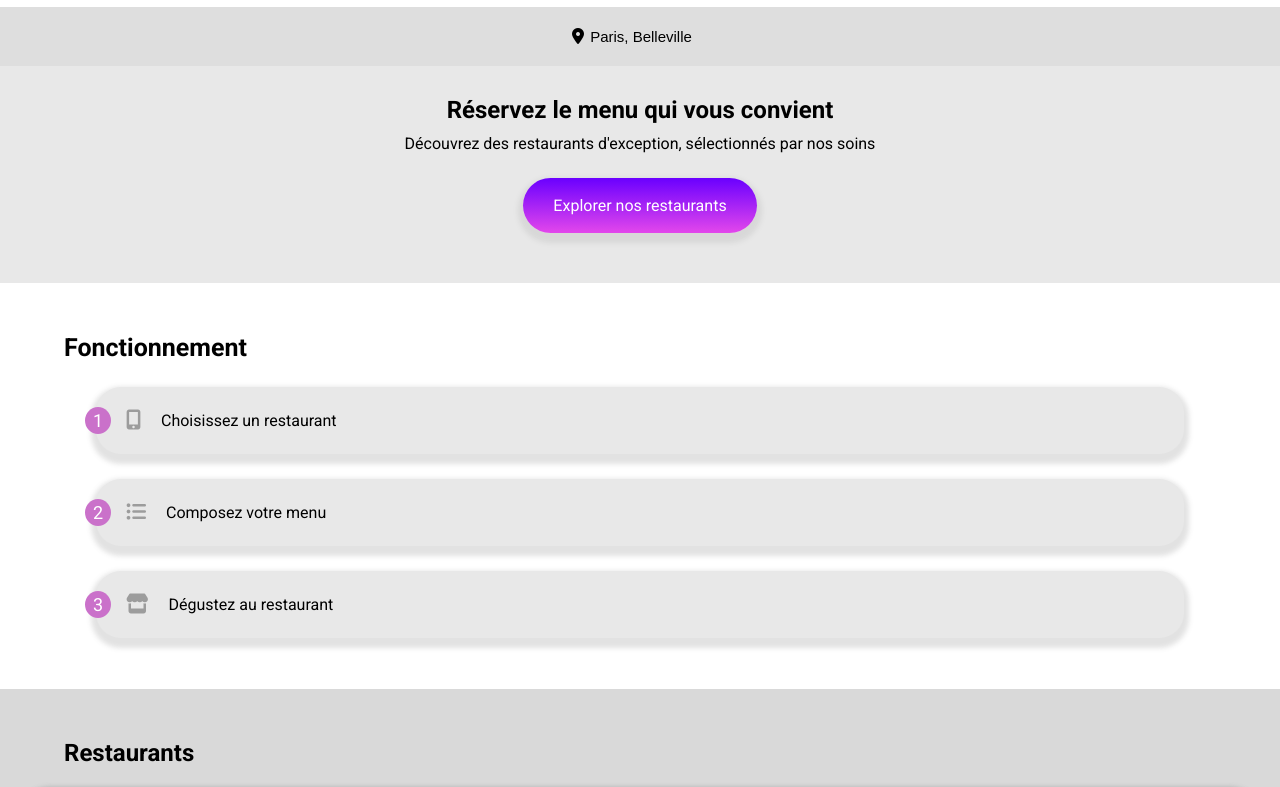
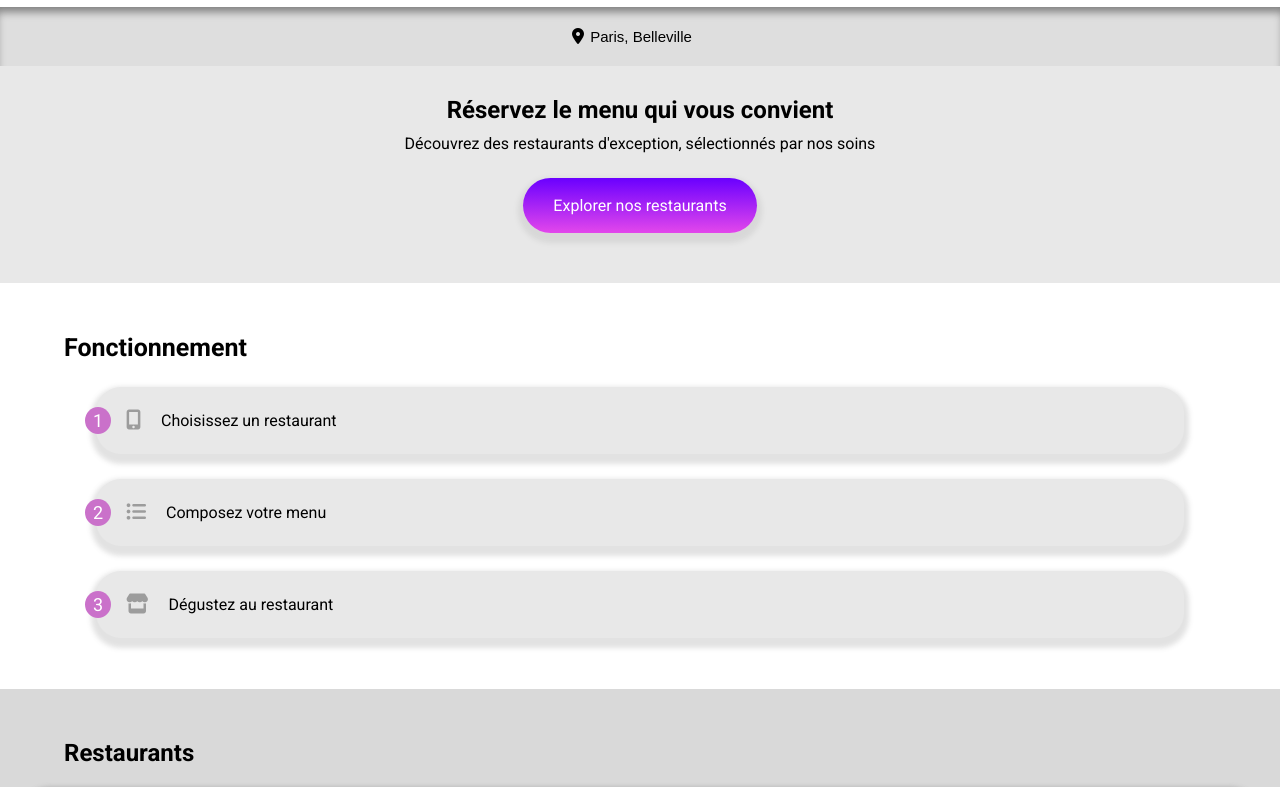
Before and after one commit to Alexabra83/Ohmyfood, a plain HTML site: page index.html in a window 1280 px wide. Shown: the part 73-860 px from the top of the page. Drawn offline with Linux system fonts and the light colour scheme; grey boxes are pictures that could not be loaded; a web font is replaced by a local one.

Commit message:
messages perso

```diff
--- a/style.css
+++ b/style.css
@@ -36,11 +36,14 @@ header {
   text-align: center;
   }
 
+/*--------------------form------------------*/
+
 form {
   margin: auto;
 	padding: 20px 0 20px 0;
   width: 100%;
   background-color: rgb(222, 222, 222);
+  box-shadow: inset 0 8px 8px -3px gray;
   text-align: center;
 }
 
@@ -61,6 +64,8 @@ form {
   opacity: 1;
   color: black;
 }
+
+/*-------------------main---------------------*/
 
 .presentation {
   display: flex;
@@ -101,6 +106,8 @@ form {
   background: linear-gradient(hsla(297, 80%, 60%, 0.301), rgba(106, 0, 255, 0.302));
   color: #ffffff;
 }
+
+/*-----------------------fonctionnement--------------------*/
 
 .fonctionnement h2{
   margin: auto;
@@ -159,6 +166,8 @@ form {
   background-color: rgb(202, 113, 202);
   color: white;
 }
+
+/*-----------------------arcticle restaurents-----------------*/
 
 main article {
   display: flex;
@@ -220,7 +229,7 @@ figure i {
   cursor: pointer;
   color: black;
 }
-
+/*-------------------------coeur----------------------*/
 .full-heart {
   font-size: 40px;
   opacity: 0;
@@ -230,6 +239,8 @@ figure i {
   opacity: 1;
   color: rgb(186, 51, 155);
 }
+
+/*---------------------------footer------------------------*/
 
 footer {
   background-color: rgb(59, 59, 59);
@@ -266,6 +277,8 @@ footer li {
 .fa-handshake-angle {
   padding-right: 10px;
 }
+
+/*----------------------CSS Menus-------------------*/
 
 .header_cartes {
   position: relative;
```
